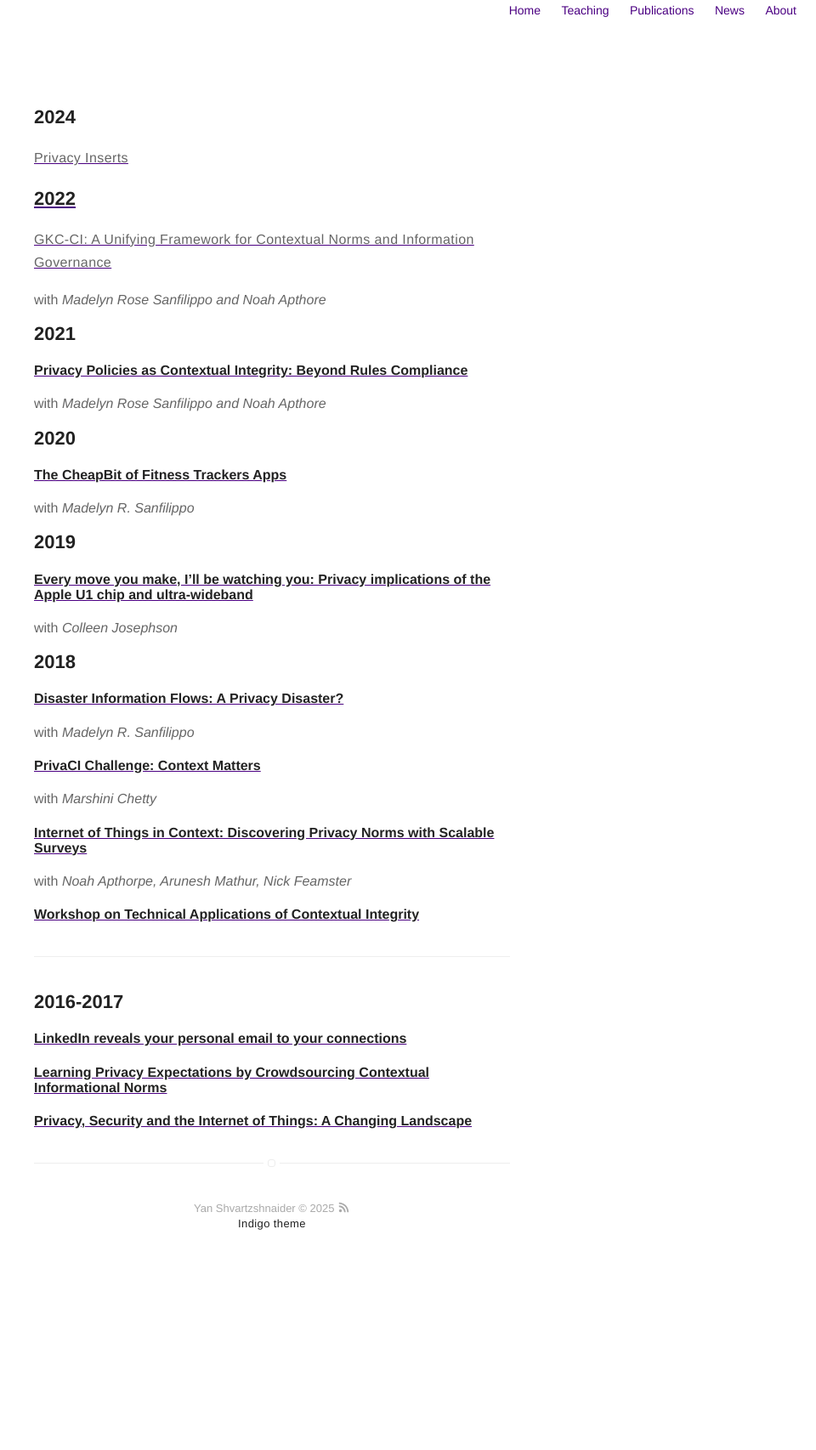
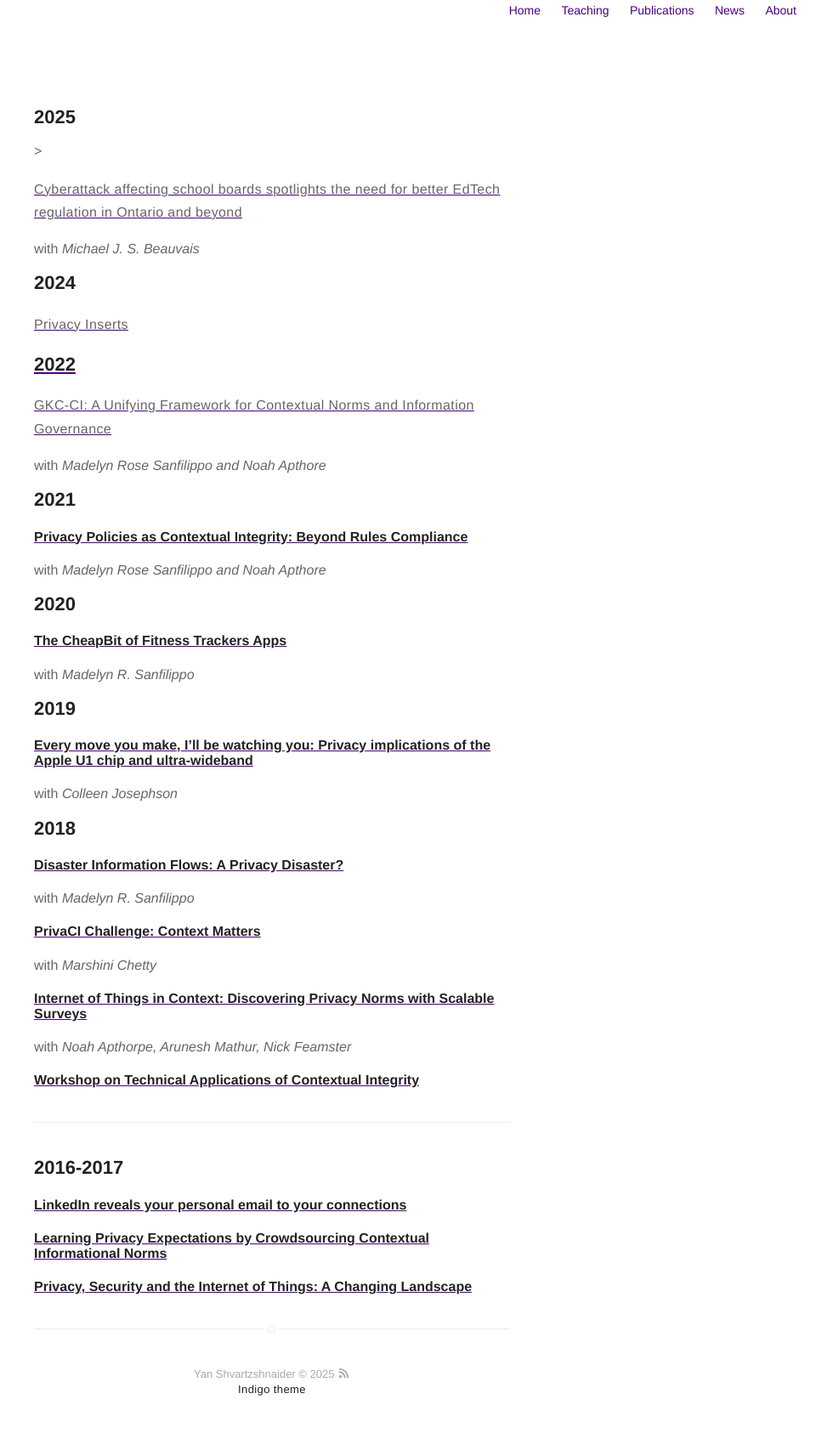
Before and after one commit to yansh/website, a Jekyll site: the page built from blogposts.html, in a window 1280 px wide. Shown: the whole page at 85% size, without its empty margins (320-1280 px from the left). Built offline with Jekyll 4.4.1, drawn with Linux system fonts in a browser that asks for light colours; before the commit the page ends 1511 px from its top, so only the background shows below that.

```diff
--- a/blogposts.html
+++ b/blogposts.html
@@ -4,6 +4,16 @@
 ---
 
 <section class="list">
+	<h2>2025</h2> ><a class="url" target="_blank"
+			href="https://informationmatters.org/2022/04/gkc-ci-a-unifying-framework-for-contextual-norms-and-information-governance/">
+			<h4 class="title">
+				<div class="h-entry">
+					<p class="e-content">
+						Cyberattack affecting school boards spotlights the need for better EdTech regulation in Ontario and beyond
+					</p>
+				</div>
+			</h4>
+		</a> with <i>Michael J. S. Beauvais</i>
 	<h2>2024</h2><a class="url" target="_blank" href="https://balkin.blogspot.com/2024/12/privacy-inserts.html">
 		<h4 class="title">
 			<div class="h-entry">
```
Also changed, not shown: 1 other file.
